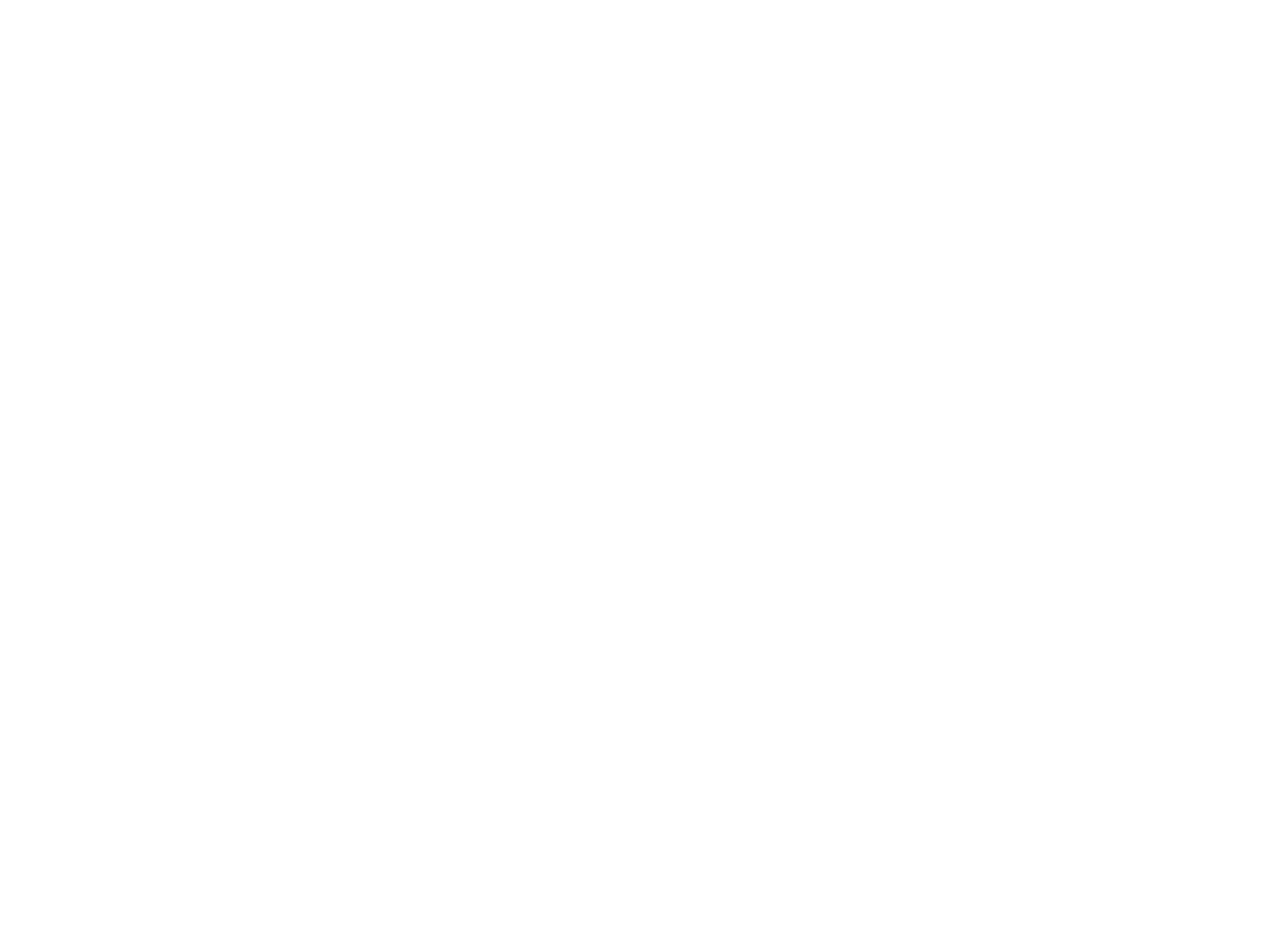
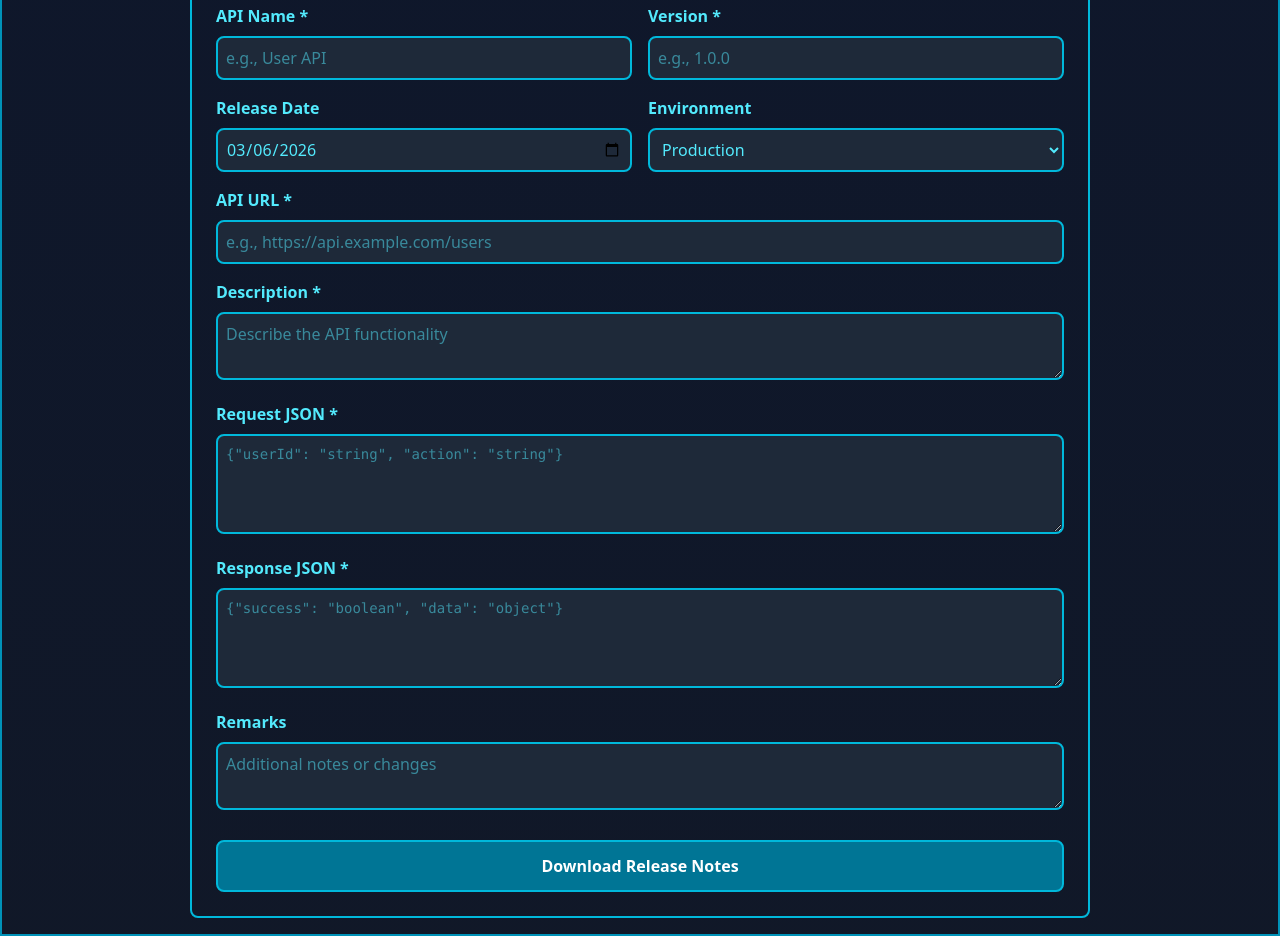
Before and after one commit to DHrushikesh/Hrushikesh-Helper-Tools, a React (Vite) app: page /release-notes-appconnect in a window 1280 px wide. Before the commit this address had no page. Shown: the part 200-1136 px from the top of the page. Before the commit the page ends 800 px from the top, so only its background shows below. Built offline with nearby package versions, Linux system fonts and the light colour scheme; no server answers.

Commit message:
added release notes sectiona and download option , need to add env

```diff
--- /dev/null
+++ b/componenets/ReleaseNotesAPPConnect.jsx
@@ -0,0 +1,229 @@
+import { useState } from "react";
+
+export default function ReleaseNotesAPPConnect() {
+  const [loading, setLoading] = useState(false);
+  const [error, setError] = useState("");
+  const [success, setSuccess] = useState("");
+
+  const [version, setVersion] = useState("");
+  const [date, setDate] = useState(new Date().toISOString().split("T")[0]);
+  const [apiName, setApiName] = useState("");
+  const [url, setUrl] = useState("");
+  const [request, setRequest] = useState("");
+  const [response, setResponse] = useState("");
+  const [environment, setEnvironment] = useState("Production");
+  const [remarks, setRemarks] = useState("");
+  const [description, setDescription] = useState("");
+
+  const apicall = import.meta.env.VITE_API_PROD;
+
+  const handleDownload = async () => {
+    setLoading(true);
+    setError("");
+    setSuccess("");
+
+    try {
+      // Validate required fields
+      if (!version || !apiName || !url || !request || !response || !description) {
+        setError("Please fill all required fields");
+        setLoading(false);
+        return;
+      }
+
+      // Parse JSON fields
+      let requestObj, responseObj;
+      try {
+        requestObj = JSON.parse(request);
+        responseObj = JSON.parse(response);
+      } catch {
+        setError("Request and Response must be valid JSON");
+        setLoading(false);
+        return;
+      }
+
+      const payload = {
+        version,
+        date,
+        apiName,
+        url,
+        request: requestObj,
+        response: responseObj,
+        environment,
+        remarks,
+        Description: description
+      };
+
+      const fetchResponse = await fetch(`${apicall}`, {
+        method: "POST",
+        headers: { "Content-Type": "application/json" },
+        body: JSON.stringify(payload)
+      });
+
+      if (!fetchResponse.ok) throw new Error("Download failed");
+
+      const blob = await fetchResponse.blob();
+      const downloadUrl = window.URL.createObjectURL(blob);
+      const link = document.createElement("a");
+      link.href = downloadUrl;
+      link.download = `${apiName}-release-notes-${version}.docx`;
+      link.click();
+      window.URL.revokeObjectURL(downloadUrl);
+
+      setSuccess("Release notes generated successfully!");
+      // Reset form
+      setVersion("");
+      setApiName("");
+      setUrl("");
+      setRequest("");
+      setResponse("");
+      setEnvironment("Production");
+      setRemarks("");
+      setDescription("");
+    } catch (err) {
+      setError(err.message || "Error generating release notes");
+    } finally {
+      setLoading(false);
+    }
+  };
+
+  return (
+    <div className="w-full min-h-screen bg-gradient-to-b from-slate-900 to-gray-900 p-4 flex flex-col items-center justify-start pt-10">
+      <h3 className="text-cyan-400 text-3xl mb-8 font-bold">Release Notes Generator</h3>
+
+      <div style={{ maxWidth: "900px", width: "100%" }} className="p-6 border-2 border-cyan-500 rounded-lg">
+
+        {/* API Name & Version */}
+        <div className="grid grid-cols-2 gap-4 mb-4">
+          <div>
+            <label className="text-cyan-300 block mb-2 font-semibold">API Name *</label>
+            <input
+              type="text"
+              className="border-2 border-cyan-500 rounded-lg bg-gray-800 text-cyan-300 w-full p-2"
+              placeholder="e.g., User API"
+              value={apiName}
+              onChange={(e) => setApiName(e.target.value)}
+            />
+          </div>
+          <div>
+            <label className="text-cyan-300 block mb-2 font-semibold">Version *</label>
+            <input
+              type="text"
+              className="border-2 border-cyan-500 rounded-lg bg-gray-800 text-cyan-300 w-full p-2"
+              placeholder="e.g., 1.0.0"
+              value={version}
+              onChange={(e) => setVersion(e.target.value)}
+            />
+          </div>
+        </div>
+
+        {/* Date & Environment */}
+        <div className="grid grid-cols-2 gap-4 mb-4">
+          <div>
+            <label className="text-cyan-300 block mb-2 font-semibold">Release Date</label>
+            <input
+              type="date"
+              className="border-2 border-cyan-500 rounded-lg bg-gray-800 text-cyan-300 w-full p-2"
+              value={date}
+              onChange={(e) => setDate(e.target.value)}
+            />
+          </div>
+          <div>
+            <label className="text-cyan-300 block mb-2 font-semibold">Environment</label>
+            <select
+              className="border-2 border-cyan-500 rounded-lg bg-gray-800 text-cyan-300 w-full p-2"
+              value={environment}
+              onChange={(e) => setEnvironment(e.target.value)}
+            >
+              <option value="Development">Development</option>
+              <option value="Staging">Staging</option>
+              <option value="Production">Production</option>
+            </select>
+          </div>
+        </div>
+
+        {/* API URL */}
+        <div className="mb-4">
+          <label className="text-cyan-300 block mb-2 font-semibold">API URL *</label>
+          <input
+            type="text"
+            className="border-2 border-cyan-500 rounded-lg bg-gray-800 text-cyan-300 w-full p-2"
+            placeholder="e.g., https://api.example.com/users"
+            value={url}
+            onChange={(e) => setUrl(e.target.value)}
+          />
+        </div>
+
+        {/* Description */}
+        <div className="mb-4">
+          <label className="text-cyan-300 block mb-2 font-semibold">Description *</label>
+          <textarea
+            className="border-2 border-cyan-500 rounded-lg bg-gray-800 text-cyan-300 w-full p-2"
+            rows="2"
+            placeholder="Describe the API functionality"
+            value={description}
+            onChange={(e) => setDescription(e.target.value)}
+          />
+        </div>
+
+        {/* Request JSON */}
+        <div className="mb-4">
+          <label className="text-cyan-300 block mb-2 font-semibold">Request JSON *</label>
+          <textarea
+            className="border-2 border-cyan-500 rounded-lg bg-gray-800 text-cyan-300 w-full p-2 font-mono text-sm"
+            rows="4"
+            placeholder='{"userId": "string", "action": "string"}'
+            value={request}
+            onChange={(e) => setRequest(e.target.value)}
+          />
+        </div>
+
+        {/* Response JSON */}
+        <div className="mb-4">
+          <label className="text-cyan-300 block mb-2 font-semibold">Response JSON *</label>
+          <textarea
+            className="border-2 border-cyan-500 rounded-lg bg-gray-800 text-cyan-300 w-full p-2 font-mono text-sm"
+            rows="4"
+            placeholder='{"success": "boolean", "data": "object"}'
+            value={response}
+            onChange={(e) => setResponse(e.target.value)}
+          />
+        </div>
+
+        {/* Remarks */}
+        <div className="mb-6">
+          <label className="text-cyan-300 block mb-2 font-semibold">Remarks</label>
+          <textarea
+            className="border-2 border-cyan-500 rounded-lg bg-gray-800 text-cyan-300 w-full p-2"
+            rows="2"
+            placeholder="Additional notes or changes"
+            value={remarks}
+            onChange={(e) => setRemarks(e.target.value)}
+          />
+        </div>
+
+        {/* Error Message */}
+        {error && (
+          <div className="mb-4 p-3 bg-red-900 border-2 border-red-500 rounded-lg text-red-300">
+            Its just a Small field Issue please Look into it {error}
+          </div>
+        )}
+
+        {/* Success Message */}
+        {success && (
+          <div className="mb-4 p-3 bg-green-900 border-2 border-green-500 rounded-lg text-green-300">
+            Downloaded {success}
+          </div>
+        )}
+
+        {/* Download Button */}
+        <button
+          onClick={handleDownload}
+          disabled={loading}
+          className="w-full bg-cyan-700 hover:bg-cyan-600 disabled:bg-gray-600 text-white border-2 border-cyan-500 rounded-lg p-3 font-bold transition"
+        >
+          {loading ? "Generating Release Notes..." : "Download Release Notes"}
+        </button>
+      </div>
+    </div>
+  );
+}
--- a/src/App.jsx
+++ b/src/App.jsx
@@ -12,6 +12,7 @@
           <Link className="text-2xl text-cyan-300 hover:bg-cyan-700 hover:text-white border-2 border-cyan-500 rounded-lg px-2 transition" to="/json-schema">Json Schema Generator</Link>
           <Link className="text-2xl text-cyan-300 hover:bg-cyan-700 hover:text-white border-2 border-cyan-500 rounded-lg px-2 transition" to="/json-xml">JSON-XML</Link>
           <Link className="text-2xl text-cyan-300 hover:bg-cyan-700 hover:text-white border-2 border-cyan-500 rounded-lg px-2 transition" to="/xml-json">XML-JSON</Link>
+          <Link className="text-2xl text-cyan-300 hover:bg-cyan-700 hover:text-white border-2 border-cyan-500 rounded-lg px-2 transition" to="/release-notes-appconnect">Release Notes ESB</Link>
           {/* <Link className="text-2xl text-cyan-300 hover:bg-cyan-700 hover:text-white border-2 border-cyan-500 rounded-lg px-2 transition" to="/Hmmm-Praveen"> */}
             {/* <PiRainbowCloudFill /></Link> */}
         </nav>
--- a/src/main.jsx
+++ b/src/main.jsx
@@ -10,6 +10,7 @@
 import JsonToXml from '../componenets/JsonToXml.jsx';
 import XmlToJson from '../componenets/XmlToJson.jsx';
 import Praveen from '../componenets/Praveen.jsx';
+import ReleaseNotesAPPConnect from '../componenets/ReleaseNotesAPPConnect.jsx';
 
 export const route = createBrowserRouter([
   {
@@ -21,6 +22,7 @@
       { path: 'json-schema', element: <JsonToSchema/> }  ,
       { path: 'json-xml', element: <JsonToXml /> }  ,
       { path: 'xml-json', element: <XmlToJson/> }  ,
+      { path: 'release-notes-appconnect', element: <ReleaseNotesAPPConnect/> }  ,
       { path: 'Hmmm-Praveen', element: <Praveen/> }
 
       ],
```
